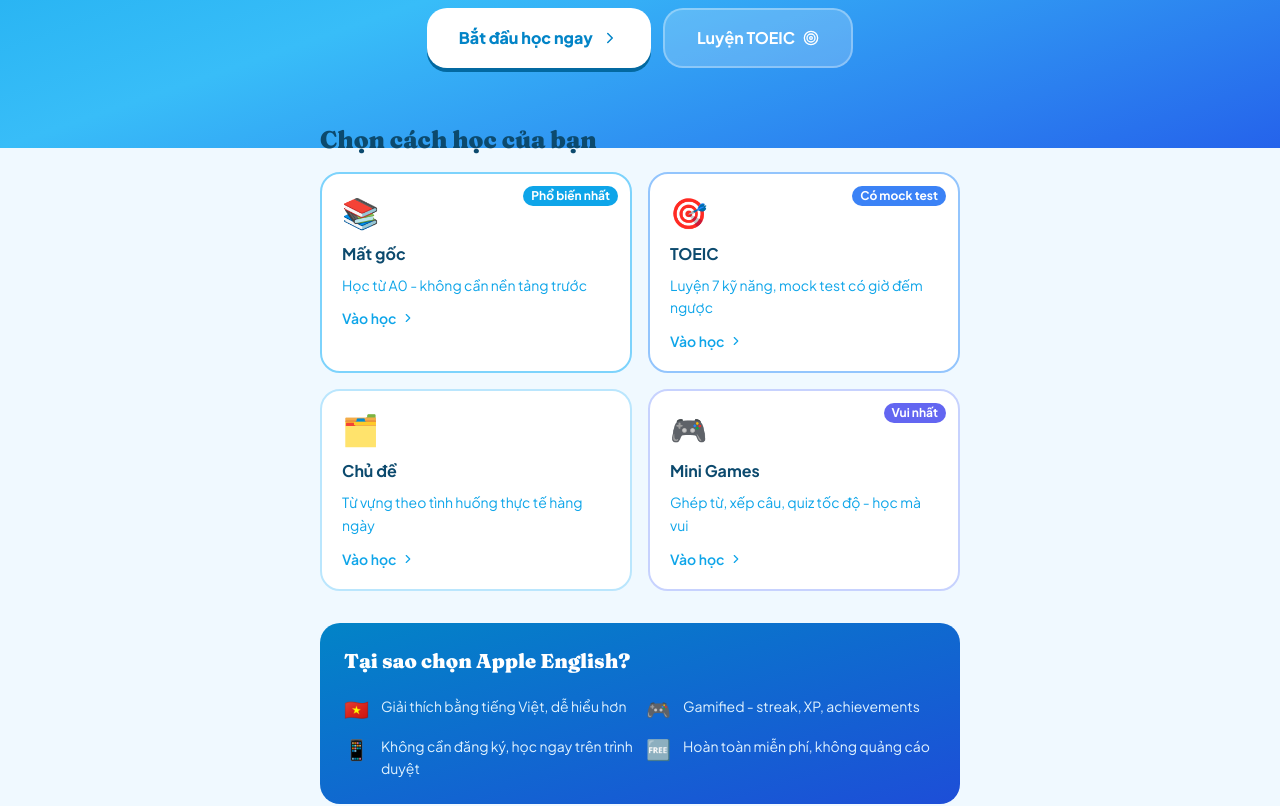
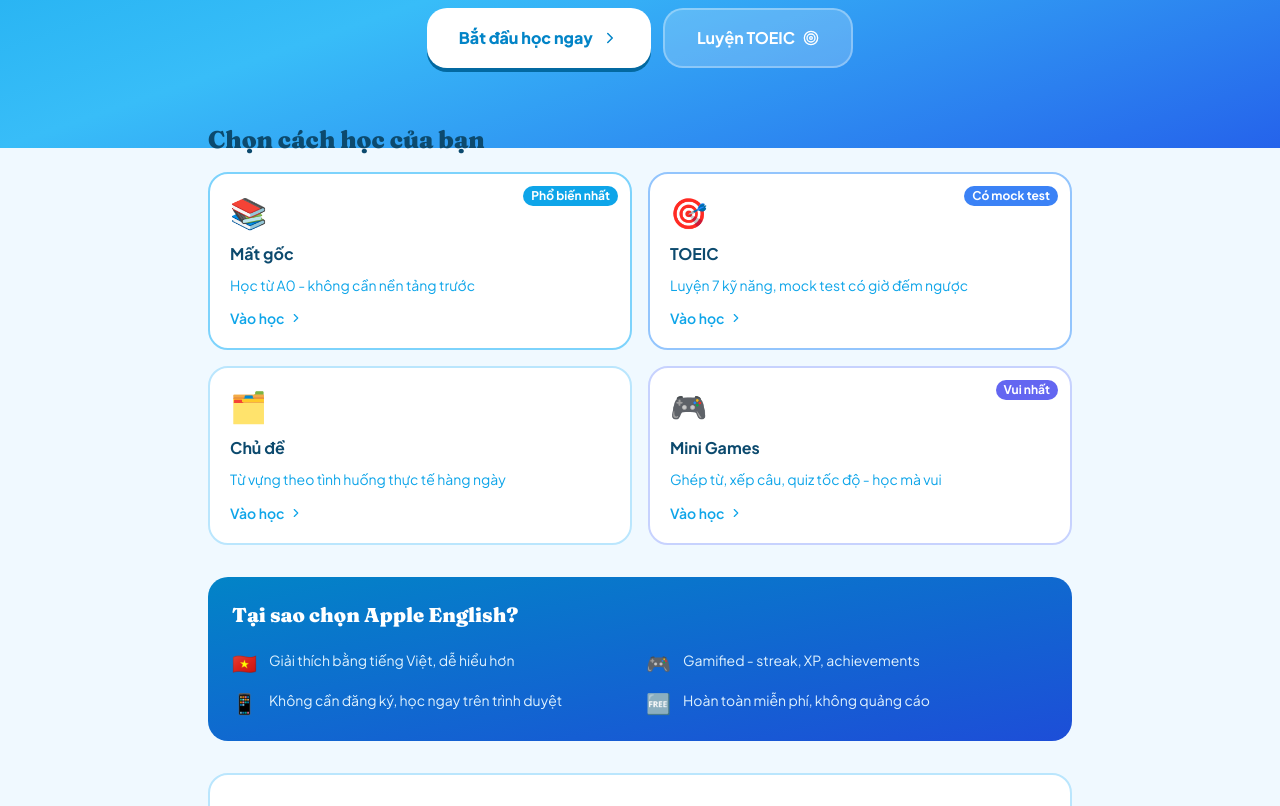
Before and after one commit to NguyeQuanHuy/apple-english, a Next.js app: page / in a window 1280 px wide. Shown: the part 360-1166 px from the top of the page. Built offline with nearby package versions, Linux system fonts and the light colour scheme.

Commit message:
fix: widen homepage content area to max-w-4xl

```diff
--- a/app/page.tsx
+++ b/app/page.tsx
@@ -84,7 +84,7 @@
         </div>
       </div>
 
-      <div className="max-w-2xl mx-auto px-4 -mt-6">
+      <div className="max-w-4xl mx-auto px-4 -mt-6">
 
         {/* Stats */}
         {hasStarted && (
```
